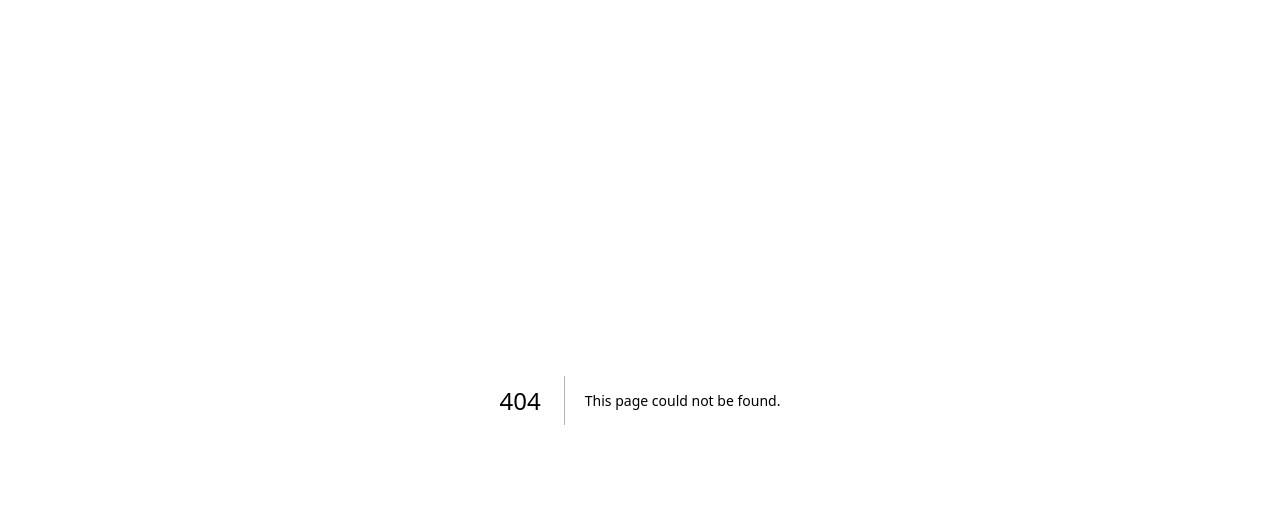
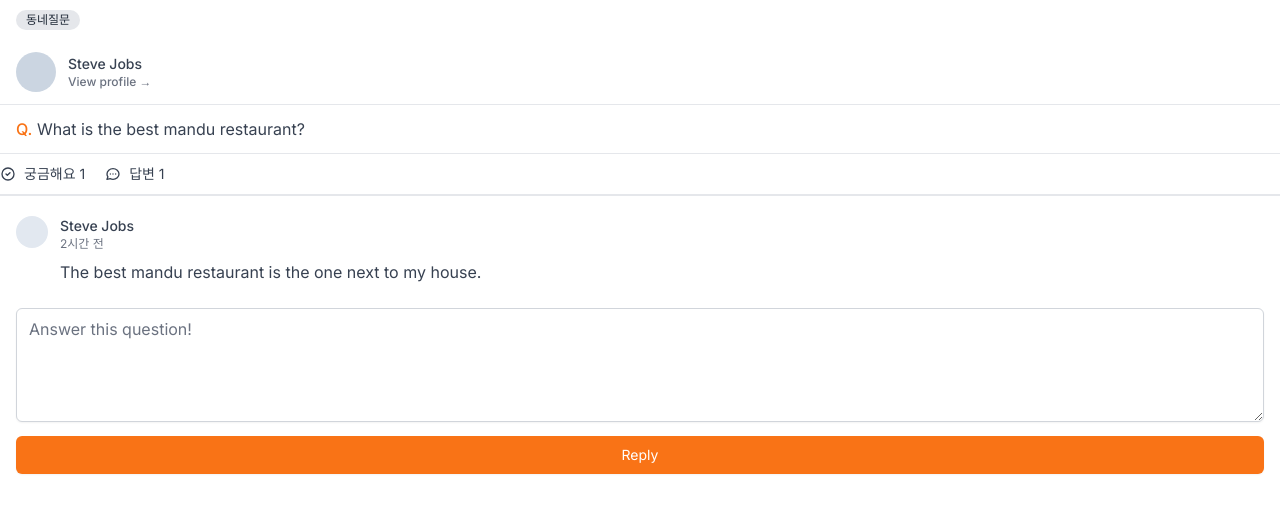
Before and after one commit to taehyeon0412/next_market_clone, a Next.js app: page /items/community/1 in a window 1280 px wide. Before the commit this address had no page. Shown: the top 512 px of the page. Built offline with nearby package versions, Linux system fonts and the light colour scheme.

Commit message:
Community Detail

```diff
--- /dev/null
+++ b/app/items/community/[id]/page.tsx
@@ -0,0 +1,98 @@
+import { NextPage } from "next";
+
+const CommunityPostDetail: NextPage = () => {
+  return (
+    <div>
+      <span className="inline-flex my-2.5 ml-4 items-center px-2.5 py-0.5 rounded-full text-xs font-medium bg-gray-200 text-gray-800">
+        동네질문
+      </span>
+
+      <div className="flex mb-3 px-4 cursor-pointer py-3  border-b items-center space-x-3">
+        <div className="w-10 h-10 rounded-full bg-slate-300" />
+        <div>
+          <p className="text-sm font-medium text-gray-700">Steve Jobs</p>
+          <p className="text-xs font-medium text-gray-500">
+            View profile &rarr;
+          </p>
+        </div>
+      </div>
+
+      <div>
+        <div className="mt-2 px-4 text-gray-700">
+          <span className="text-orange-500 font-medium">Q.</span> What is the
+          best mandu restaurant?
+        </div>
+
+        <div className="flex space-x-5 mt-3 text-gray-700 py-2.5 border-t border-b-[2px] w-full">
+          <span className="flex space-x-2 items-center text-sm">
+            <svg
+              className="w-4 h-4"
+              fill="none"
+              stroke="currentColor"
+              viewBox="0 0 24 24"
+              xmlns="http://www.w3.org/2000/svg"
+            >
+              <path
+                strokeLinecap="round"
+                strokeLinejoin="round"
+                strokeWidth="2"
+                d="M9 12l2 2 4-4m6 2a9 9 0 11-18 0 9 9 0 0118 0z"
+              ></path>
+            </svg>
+
+            <span>궁금해요 1</span>
+          </span>
+
+          <span className="flex space-x-2 items-center text-sm">
+            <svg
+              className="w-4 h-4"
+              fill="none"
+              stroke="currentColor"
+              viewBox="0 0 24 24"
+              xmlns="http://www.w3.org/2000/svg"
+            >
+              <path
+                strokeLinecap="round"
+                strokeLinejoin="round"
+                strokeWidth="2"
+                d="M8 12h.01M12 12h.01M16 12h.01M21 12c0 4.418-4.03 8-9 8a9.863 9.863 0 01-4.255-.949L3 20l1.395-3.72C3.512 15.042 3 13.574 3 12c0-4.418 4.03-8 9-8s9 3.582 9 8z"
+              ></path>
+            </svg>
+            <span>답변 1</span>
+          </span>
+        </div>
+      </div>
+
+      <div className="px-4 my-5 space-y-5">
+        <div className="flex items-start space-x-3">
+          <div className="w-8 h-8 bg-slate-200 rounded-full" />
+
+          <div>
+            <span className="text-sm block font-medium text-gray-700">
+              Steve Jobs
+            </span>
+            <span className="text-xs text-gray-500 block">2시간 전</span>
+            <p className="text-gray-700 mt-2">
+              The best mandu restaurant is the one next to my house.
+            </p>
+          </div>
+        </div>
+      </div>
+
+      <div className="px-4">
+        <textarea
+          className="mt-1 shadow-sm w-full  focus:ring-orange-500 rounded-md border-gray-300 focus:border-orange-500"
+          id="dsc"
+          rows={4}
+          placeholder="Answer this question!"
+        />
+
+        <button className="mt-2 w-full bg-orange-500 hover:bg-orange-600 text-white px-4 py-2 border border-transparent rounded-md shadow-sm text-sm text-medium focus:ring-2 focus:ring-offset-2 focus:ring-orange-500 focus:outline-none">
+          Reply
+        </button>
+      </div>
+    </div>
+  );
+};
+
+export default CommunityPostDetail;
--- a/app/items/community/page.tsx
+++ b/app/items/community/page.tsx
@@ -11,7 +11,7 @@
 
           <div className="mt-2 text-gray-700">
             <span className="text-orange-500 font-medium">Q.</span> What is the
-            best menu restaurant?
+            best mandu restaurant?
           </div>
 
           <div className="mt-5 flex w-full items-center justify-between text-gray-500 font-medium text-xs">
```
